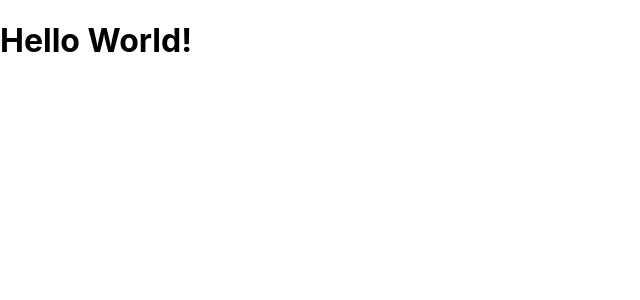
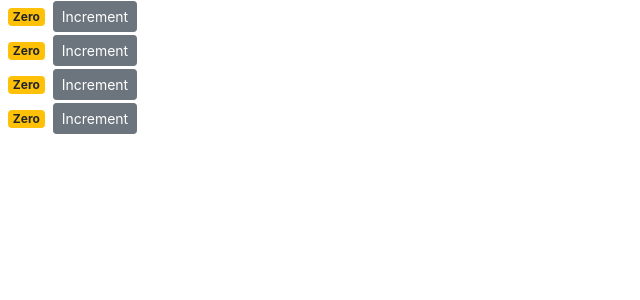
Before and after one commit to simonluppescu/first-react-app, a React (Create React App) app: page / in a window 1280 px wide. Shown: the top 300 px of the page, without its empty margins (0-640 px from the left). Built offline with nearby package versions, Linux system fonts and the light colour scheme.

Commit message:
Multiple counters with own states

```diff
--- a/package.json
+++ b/package.json
@@ -3,6 +3,7 @@
   "version": "0.1.0",
   "private": true,
   "dependencies": {
+    "bootstrap": "^4.3.1",
     "react": "^16.8.6",
     "react-dom": "^16.8.6",
     "react-scripts": "3.0.1"
@@ -29,6 +30,7 @@
     ]
   },
   "devDependencies": {
+    "babel-eslint": "^10.0.1",
     "eslint": "^5.16.0",
     "eslint-config-google": "^0.13.0",
     "eslint-plugin-react": "^7.13.0"
--- /dev/null
+++ b/src/components/counter.jsx
@@ -0,0 +1,41 @@
+import React, { Component } from "react";
+
+class Counter extends Component {
+  state = {
+    count: 0
+  };
+
+  constructor() {
+    super();
+  }
+
+  handleIncrement = () => {
+    this.setState({ count: this.state.count + 1 });
+  };
+
+  render() {
+    return (
+      <div>
+        <span className={this.getBadgeClasses()}>{this.formatCount()}</span>
+        <button
+          onClick={this.handleIncrement}
+          className="btn btn-secondary btn-sm">
+          Increment
+        </button>
+      </div>
+    );
+  }
+
+  getBadgeClasses() {
+    let classes = "badge m-2 ";
+    classes += this.state.count === 0 ? "badge-warning" : "badge-primary";
+    return classes;
+  }
+
+  formatCount() {
+    const { count } = this.state;
+    return count === 0 ? "Zero" : count;
+  }
+}
+
+export default Counter;
--- /dev/null
+++ b/src/components/counters.jsx
@@ -0,0 +1,24 @@
+import React, { Component } from "react";
+import Counter from "./counter";
+
+class Counters extends Component {
+  state = {
+    counters: [
+      { id: 1, value: 0 },
+      { id: 2, value: 0 },
+      { id: 3, value: 0 },
+      { id: 4, value: 0 }
+    ]
+  };
+  render() {
+    return (
+      <div>
+        {this.state.counters.map(counter => (
+          <Counter key={counter.id} />
+        ))}
+      </div>
+    );
+  }
+}
+
+export default Counters;
--- a/src/index.js
+++ b/src/index.js
@@ -3,9 +3,10 @@
 import "./index.css";
 import App from "./App";
 import * as serviceWorker from "./serviceWorker";
+import "bootstrap/dist/css/bootstrap.css";
+import Counters from "./components/counters";
 
-const element = React.createElement("h1", {className: "hi"}, "Hello World!");
-ReactDOM.render(element, document.getElementById("root"));
+ReactDOM.render(<Counters />, document.getElementById("root"));
 
 // If you want your app to work offline and load faster, you can change
 // unregister() to register() below. Note this comes with some pitfalls.
```
Also changed, not shown: .eslintrc.json, 1 other file (tests, documents, lock files or other folders).
